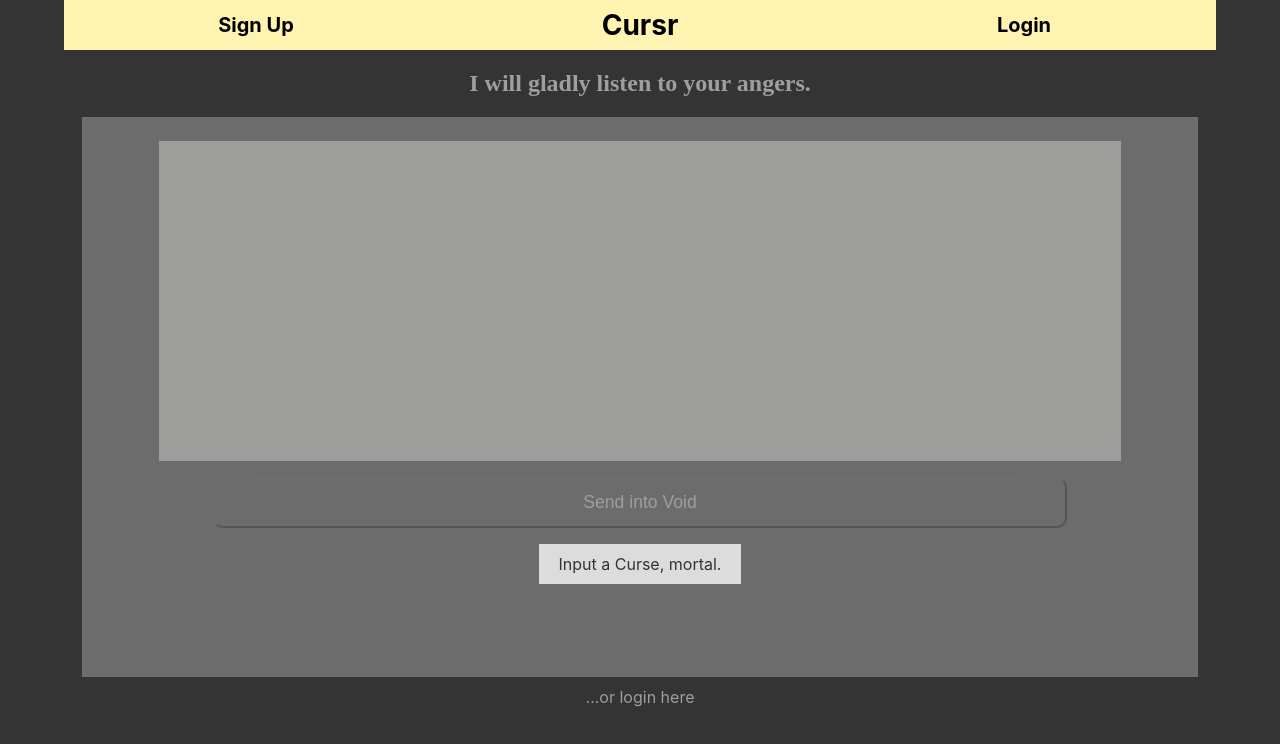
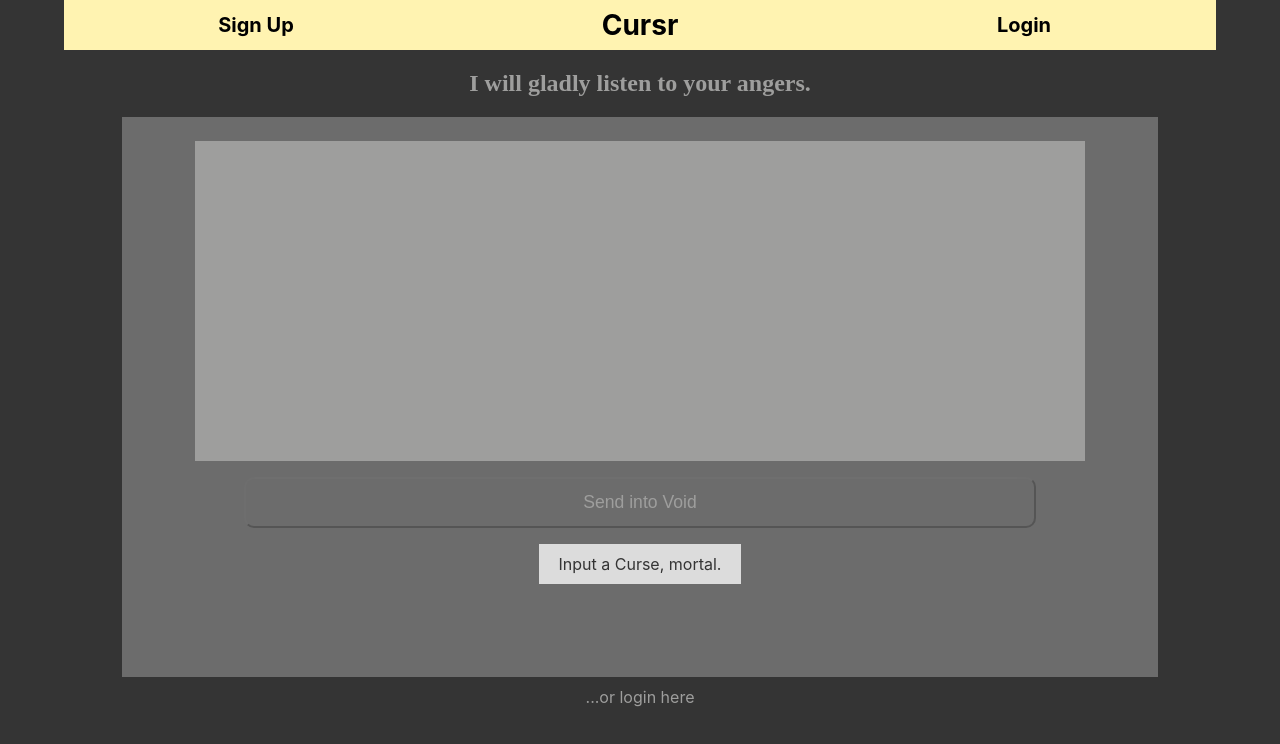
Before and after one commit to orkunozekin/Capstone-3-OABKT---Client, a React (Create React App) app: page /curse in a window 1280 px wide. Shown: the top 744 px of the page. Built offline with nearby package versions, Linux system fonts and the light colour scheme; no server answers.

Commit message:
curse centering fix

```diff
--- a/src/routes/CurseRoute/CurseRoute.css
+++ b/src/routes/CurseRoute/CurseRoute.css
@@ -2,8 +2,11 @@
     height: 90vh;
     display: flex;
     flex-flow: column nowrap;
-    padding: 0 20px;
+    padding: 0;
     align-items: center;
+    margin: 0 auto;
+    max-width: 90%;
+    width: 90%;
 }
 
 .curse-bless-title {
```
